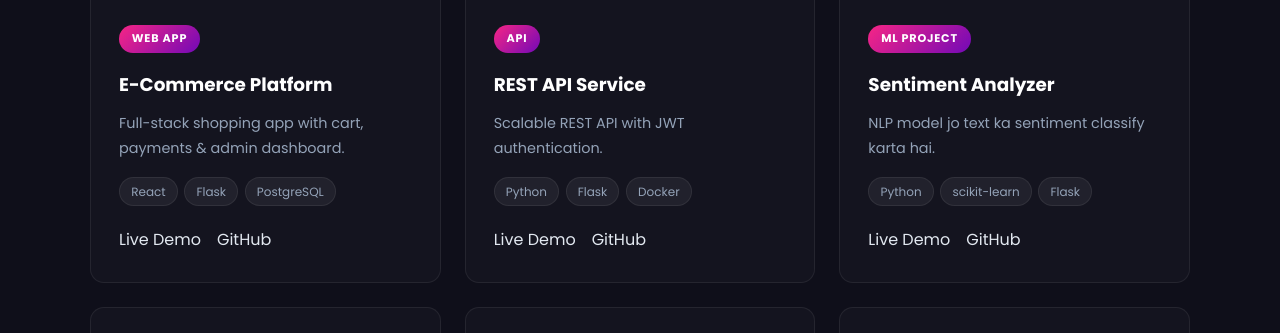
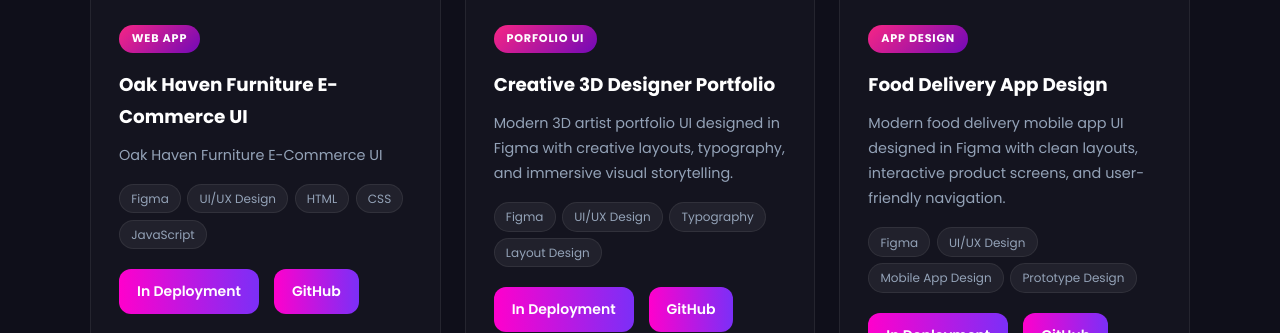
Before and after one commit to Bulbulbhilala-bq/my-portfolio, a Flask app: page / in a window 1280 px wide. Shown: the part 1863-2196 px from the top of the page. Run offline with Flask 3, Linux system fonts and the light colour scheme.

Commit message:
updae UI changes

```diff
--- a/app.py
+++ b/app.py
@@ -9,63 +9,64 @@ projects_data = [
 
     "id": 1,
     "tag": "Web App",
-    "title": "E-Commerce Platform",
-    "description": "Full-stack shopping app with cart, payments & admin dashboard.",
-    "tech": ["React", "Flask", "PostgreSQL"],
+    "title": "Oak Haven Furniture E-Commerce UI",
+    "description": "Oak Haven Furniture E-Commerce UI",
+    "tech": ["Figma","UI/UX Design","HTML","CSS","JavaScript"],
     "github": "https://github.com",
     "live": "https://example.com",
     "image": "/static/ecoomerse.png"
  },
     {
         "id": 2,
-        "tag": "API",
-        "title": "REST API Service",
-        "description": "Scalable REST API with JWT authentication.",
-        "tech": ["Python", "Flask", "Docker"],
+        "tag": "Porfolio UI",
+        "title": "Creative 3D Designer Portfolio",
+        "description": "Modern 3D artist portfolio UI designed in Figma with creative layouts, typography, and immersive visual storytelling.",
+        "tech": ["Figma","UI/UX Design","Typography","Layout Design"],
         "github": "https://github.com",
         "live": "https://example.com",
-         "image": "/static/images/ecommerce.png"
+         "image": "static/project.png"
 
     },
     {
         "id": 3,
-        "tag": "ML Project",
-        "title": "Sentiment Analyzer",
-        "description": "NLP model jo text ka sentiment classify karta hai.",
-        "tech": ["Python", "scikit-learn", "Flask"],
+        "tag": "App Design",
+        "title": "Food Delivery App Design",
+        "description": "Modern food delivery mobile app UI designed in Figma with clean layouts, interactive product screens, and user-friendly navigation.",
+        "tech": ["Figma","UI/UX Design","Mobile App Design","Prototype Design"],
         "github": "https://github.com",
         "live": "https://example.com",
-         "image": "/static/images/ecommerce.png"
+         "image": "static/{86BA08E1-03FD-4687-B44A-5996D87DCEF7}.png"
     },
     {
         "id": 4,
-        "tag": "Web App",
-        "title": "Task Manager",
-        "description": "Drag-and-drop task boards with real-time sync.",
-        "tech": ["React", "Node.js", "MongoDB"],
+        "tag": "Modern UI/UX Portfolio Website",
+        "title": "E-Commerce UI",
+        "description": "Modern UI/UX portfolio website with responsive and creative design.",
+        "tech": ["Figma","HTML","CSS","JavaScript","UI/UX Design"],
         "github": "https://github.com",
         "live": "https://example.com",
-         "image": "/static/images/ecommerce.png"
+         "image": "static/{6ACFF61D-F593-4BDC-BC89-2922DA30D7FA}.png"
+    },
+       {
+    "id": 5,
+    "tag": "Mobile App UI",
+    "title": "Coffee Ordering App UI",
+    "description": "Modern coffee ordering mobile app UI with onboarding, product details, cart, and checkout screens designed in Figma.",
+    "tech": ["Figma", "UI/UX Design", "Mobile App Design"],
+    "github": "https://github.com",
+    "live": "https://example.com",
+    "image": "/static/{A3BE337E-63E9-4FC2-9CE7-4D26702DC63C}.png"
+
     },
     {
-        "id": 5,
-        "tag": "Dashboard",
-        "title": "Analytics Dashboard",
-        "description": "Real-time data visualization with charts and filters.",
-        "tech": ["React", "D3.js", "Python"],
-        "github": "https://github.com",
-        "live": "https://example.com",
-         "image": "/static/images/ecommerce.png"
-    },
-    {
-        "id": 6,
-        "tag": "Bot",
-        "title": "Discord Bot",
-        "description": "Feature-rich bot with moderation & custom commands.",
-        "tech": ["Python", "discord.py", "SQLite"],
-        "github": "https://github.com",
-        "live": "https://example.com",
-         "image": "/static/images/ecommerce.png"
+    "id": 6,
+    "tag": "Expense Tracker Web App",
+    "title": "Expense Management Dashboard",
+    "description": "A modern expense tracking dashboard to manage daily expenses, categorize spending, monitor transactions, and analyze financial records with a clean and responsive UI.",
+    "tech": ["HTML", "CSS", "JavaScript", "Flask", "Python"],
+    "github": "https://github.com",
+    "live": "https://example.com",
+    "image": "static/{4B863567-0070-4484-9F18-6B974236C07F}.png"
     }
 ]
 
--- a/static/style.css
+++ b/static/style.css
@@ -269,6 +269,27 @@ em { color: var(--pink); font-style: normal; }
   gap: 1rem;
   margin-top: 1.5rem;
 }
+.proj-links{
+  display:flex;
+  gap:15px;
+  margin-top:20px;
+}
+
+.proj-links a{
+  text-decoration:none;
+  background:linear-gradient(90deg,#ff00cc,#7b2ff7);
+  color:white;
+  padding:10px 18px;
+  border-radius:12px;
+  font-size:14px;
+  font-weight:600;
+  transition:0.3s;
+}
+
+.proj-links a:hover{
+  transform:translateY(-3px);
+  opacity:0.9;
+}
 .proj-img{
   width: 100%;
   height: 220px;
--- a/templates/index.html
+++ b/templates/index.html
@@ -205,7 +205,7 @@
     </div>
 
     <div class="proj-links">
-      <a href="${p.live}" target="_blank">Live Demo</a>
+      <a href="#">In Deployment</a>
       <a href="${p.github}" target="_blank">GitHub</a>
     </div>
 
```
Also changed, not shown: static/project.png (added), static/{4B863567-0070-4484-9F18-6B974236C07F}.png (added), static/{6ACFF61D-F593-4BDC-BC89-2922DA30D7FA}.png (added), static/{86BA08E1-03FD-4687-B44A-5996D87DCEF7}.png (added), static/{A3BE337E-63E9-4FC2-9CE7-4D26702DC63C}.png (added).
